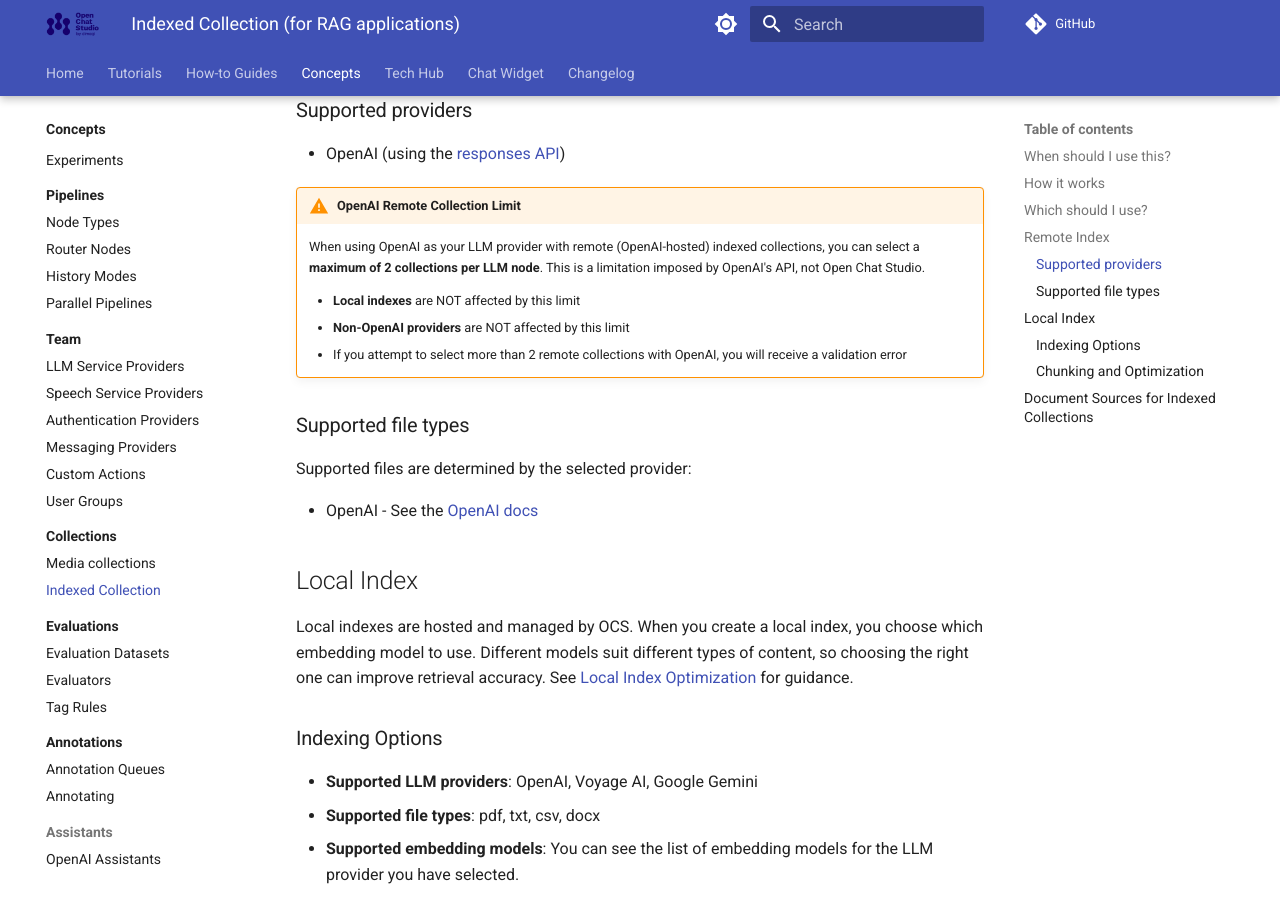
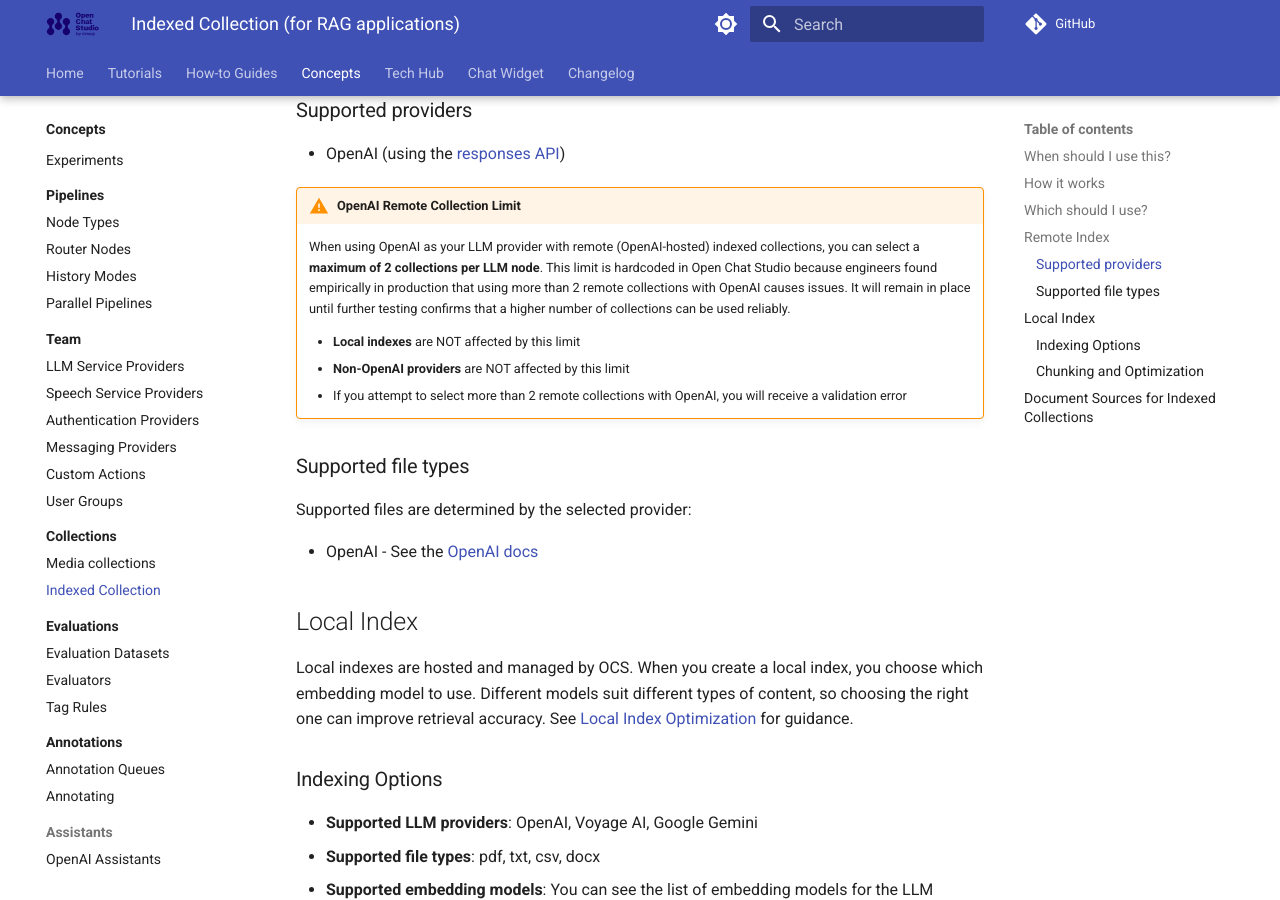
Before and after one commit to dimagi/open-chat-studio-docs, an MkDocs documentation site: the page built from docs/concepts/collections/indexed.md, in a window 1280 px wide and 900 px high, scrolled down 1528 px. Built offline with MkDocs 1.6.1 and Material for MkDocs 9.7.7, drawn with Linux system fonts in a browser that asks for light colours; a script that is not in the unit is left out; comment, search, counter and statistics services are not loaded.

Commit message:
Accuracy of reason for openAI remote collection limit for a LLM Node

```diff
--- a/docs/concepts/collections/indexed.md
+++ b/docs/concepts/collections/indexed.md
@@ -45,7 +45,7 @@
 
 !!! warning "OpenAI Remote Collection Limit"
 
-    When using OpenAI as your LLM provider with remote (OpenAI-hosted) indexed collections, you can select a **maximum of 2 collections per LLM node**. This is a limitation imposed by OpenAI's API, not Open Chat Studio.
+    When using OpenAI as your LLM provider with remote (OpenAI-hosted) indexed collections, you can select a **maximum of 2 collections per LLM node**. This limit is hardcoded in Open Chat Studio because engineers found empirically in production that using more than 2 remote collections with OpenAI causes issues. It will remain in place until further testing confirms that a higher number of collections can be used reliably.
 
     - **Local indexes** are NOT affected by this limit
     - **Non-OpenAI providers** are NOT affected by this limit
```
